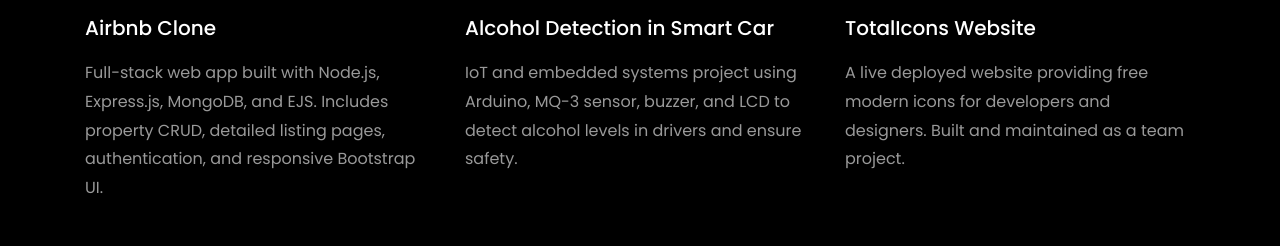
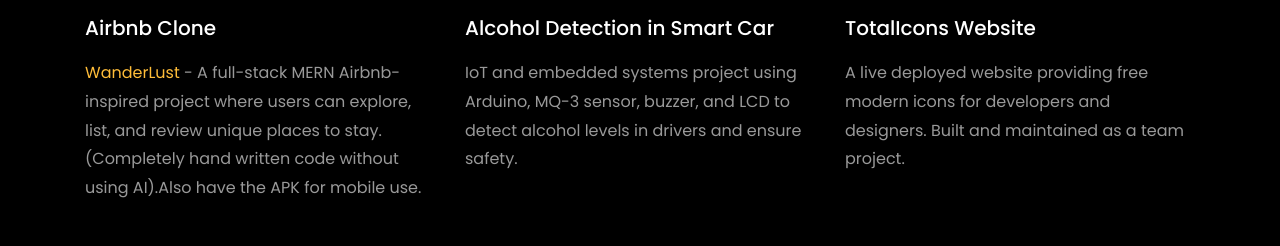
Before and after one commit to Shubhankarmaity/Portfolio, a plain HTML site: page index.html in a window 1280 px wide. Shown: the part 4610-4856 px from the top of the page. Drawn offline with Linux system fonts and the light colour scheme; animation ran at ten frames a second; files whose address does not match are found by name.

Commit message:
updated index again

```diff
--- a/index.html
+++ b/index.html
@@ -529,9 +529,8 @@
 							<h3 class="heading">
 								<a href="https://github.com/Shubhankarmaity/AirBnb-Clone.git">Airbnb Clone</a>
 							</h3>
-							<p>Full-stack web app built with Node.js, Express.js, MongoDB, and EJS. Includes property
-								CRUD,
-								detailed listing pages, authentication, and responsive Bootstrap UI.</p>
+							<p><a href="https://wanderlust-vdpo.onrender.com/listings"
+									target="_blank">WanderLust</a> - A full-stack MERN Airbnb-inspired project where users can explore, list, and review unique places to stay.(Completely hand written code without using AI).Also have the APK for mobile use.</p>
 						</div>
 					</div>
 				</div>
```
